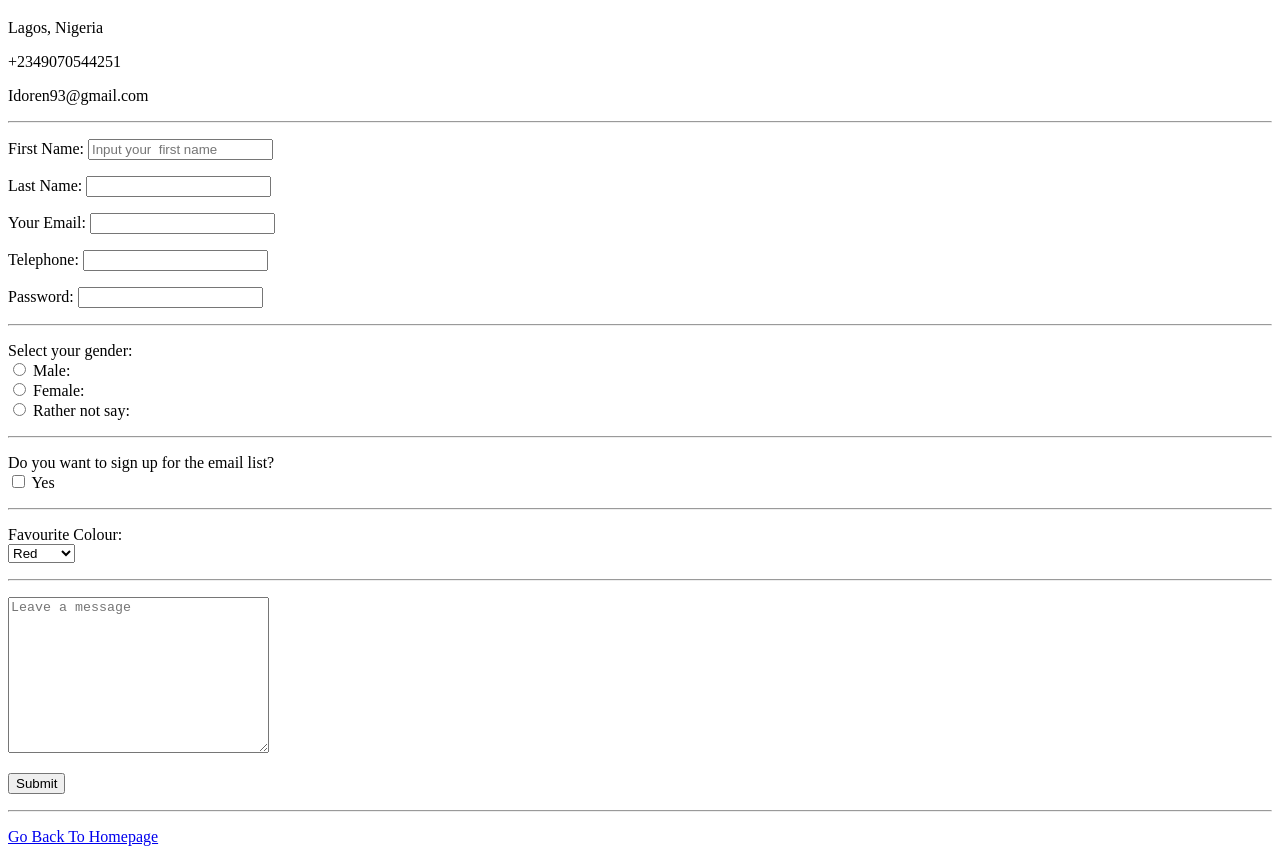
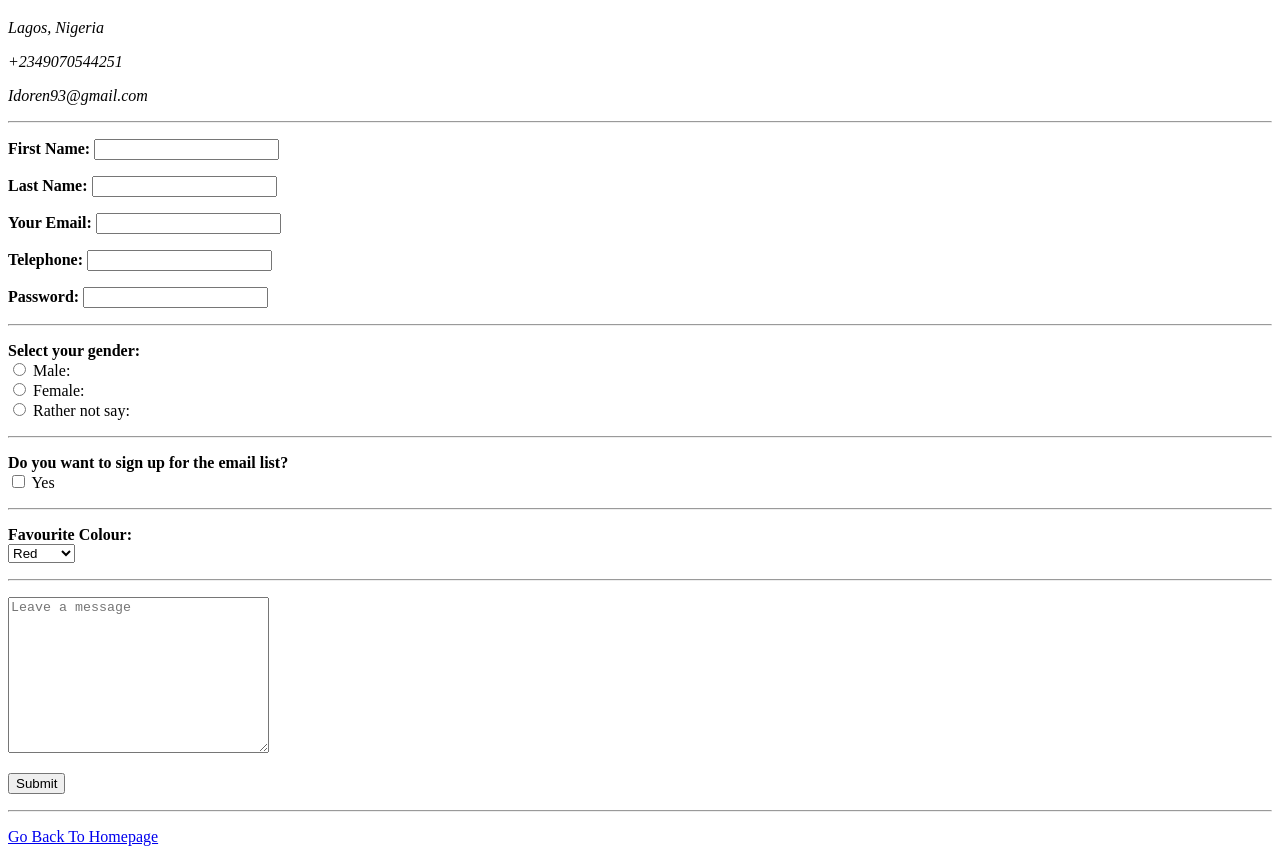
Before and after one commit to Idoren19/FINAL-HTML-PROJECT, a plain HTML site: page pages/contact/contact.html in a window 1280 px wide. Shown: the part 61-923 px from the top of the page. Drawn offline with Linux system fonts and the light colour scheme.

Commit message:
few changes

```diff
--- a/pages/contact/contact.html
+++ b/pages/contact/contact.html
@@ -1,41 +1,41 @@
 <!DOCTYPE html>
 <html lang="en" dir="ltr">
+
 <head>
   <meta charset="utf-8">
   <title>Contact</title>
 </head>
+
 <body>
   <h1>My Contact Details</h1>
-    <p>Lagos, Nigeria</p>
-    <p>+2349070544251</p>
-    <p>Idoren93@gmail.com</p>
+  <p><em>Lagos, Nigeria</em></p>
+  <p><i>+2349070544251</i></p>
+  <p><i>Idoren93@gmail.com</i></p>
   <hr>
 
   <form action="mailto:idoren93@gmail.com" method="post" enctype="text/plain">
-        <p>
+    <p><b>
         <label for="fname">First Name:</label>
-            <input type="text" id="fname" name="fname" placeholder="Input your  first name " required>
+        <input type="text" id="fname" name="fname" required></b>
     </p>
-        <p>
-            <label for="lname">Last Name:</label>
-            <input type="text" id="lname" name="lname" required>
+    <p><b><label for="lname">Last Name:</label>
+        <input type="text" id="lname" name="lname" required></b>
+
     </p>
-        <p>
-            <label for="email">Your Email:</label>
-            <input type="text" id="email" name="email">
+    <p><b><label for="email">Your Email:</label>
+        <input type="text" id="email" name="email"></b>
+
     </p>
-        <p>
-         <label for="phone">Telephone:</label>
-         <input type="number" id="number" name="number">
+    <p><b><label for="phone">Telephone:</label>
+        <input type="number" id="number" name="number"></b>
+
     </p>
-        <p>
-            <label for="password">Password:</label>
-            <input type="password" id="password" name="password" required>
+    <p><b><label for="password">Password:</label>
+        <input type="password" id="password" name="password" required></b>
+
     </p>
     <hr />
-        <p>
-
-            Select your gender: <br>
+    <p><b>Select your gender:</b> <br>
       <input type="radio" id="radio" name="gender">
       <label for="gender">Male:</label> <br>
       <input type="radio" id="radio" name="gender">
@@ -43,30 +43,32 @@
       <input type="radio" id="radio" name="gender">
       <label for="gender">Rather not say:</label>
 
+
+
     </p>
     <hr />
-        <p>
-            Do you want to sign up for the email list? <br>
+    <p><b>Do you want to sign up for the email list?</b> <br>
       <input type="checkbox" id="checkbox" name="checkbox">
       <label for="checkboxs">Yes</label>
 
+
       <hr />
-        <p>
-            Favourite Colour: <br>
+    <p><b>Favourite Colour:</b><br>
       <select name="" id="">
         <option value="">Red</option>
         <option value="">Orange</option>
         <option value="">Pink</option>
       </select>
 
+
       <hr />
     <p>
 
-            <textarea name="" id="" cols="30" rows="10" placeholder="Leave a message" ></textarea >
+      <textarea name="" id="" cols="30" rows="10" placeholder="Leave a message"></textarea>
 
 
-            <p>
-               <button>Submit</button>
+    <p><b><button>Submit</button></b>
+
     </p>
 
   </form>
@@ -74,4 +76,5 @@
   <p><a href="../../index.html">Go Back To Homepage</a></p>
 
 </body>
+
 </html>
```
Also changed, not shown: index.html (+6 -5 lines), pages/hobby/hobby.html (+4 -0 lines), pages/media/media.html (+11 -5 lines). Lines whose indentation alone changed are shown as unchanged.
